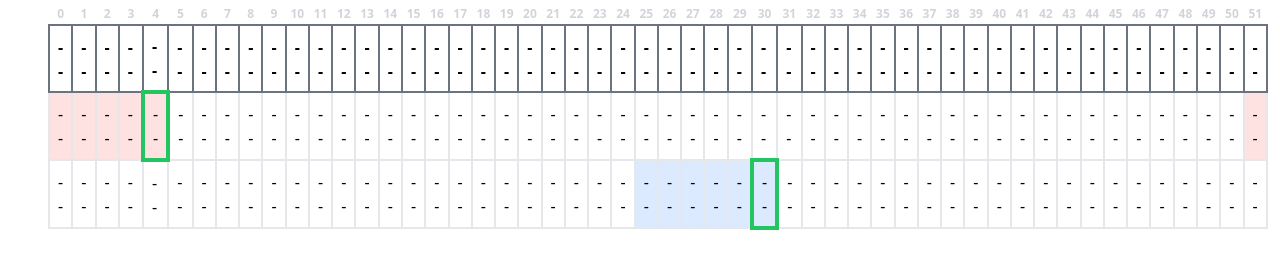
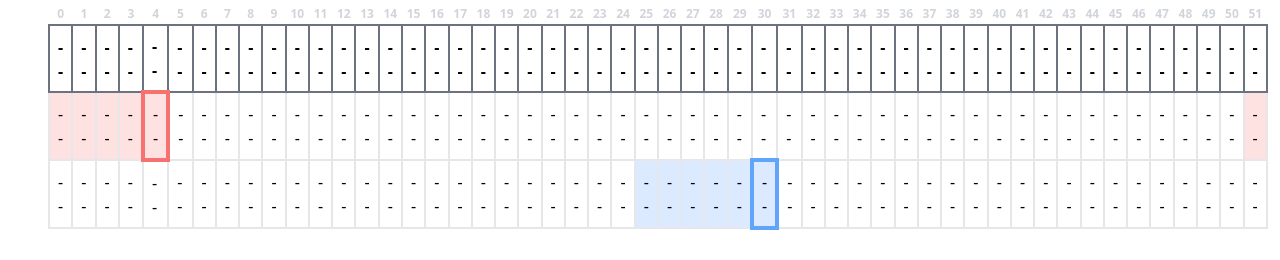
Before and after one commit to jPrudence/ludo-gasy, a Vue app: page / in a window 1280 px wide. Shown: the top 260 px of the page. Built offline with nearby package versions, Linux system fonts and the light colour scheme; some icons are missing.

Commit message:
Fix Victory way border color

```diff
--- a/src/components/GameBoard.vue
+++ b/src/components/GameBoard.vue
@@ -53,7 +53,7 @@ const ludoStore = useLudoStore();
               player.victoryWayIndexes.includes(boardItem.id) &&
                 `bg-${player.color}-100`,
               boardItem.id == player.victoryWayEndIndex - 1 &&
-                'border-green-500 border-4',
+                `border-${player.color}-400  border-4`,
             ]"
           >
             <div
```
